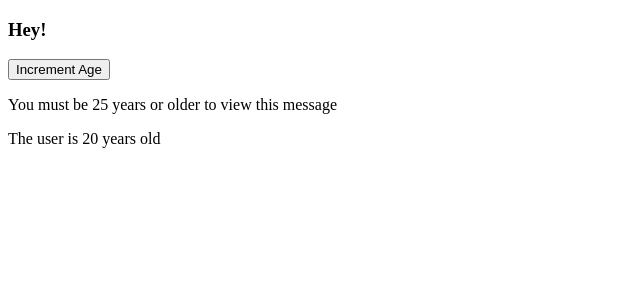
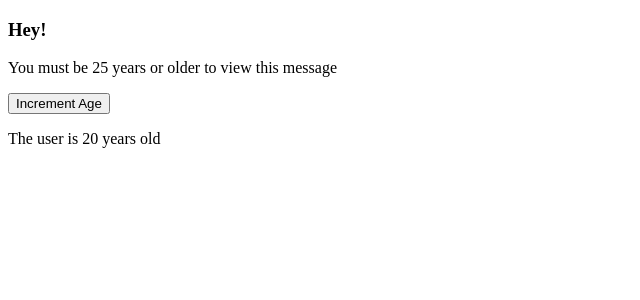
Before and after one commit to BenJohnsonFullStack/vue-course-app, a Vue app: page / in a window 1280 px wide. Shown: the top 300 px of the page, without its empty margins (0-640 px from the left). Built offline with nearby package versions, Linux system fonts and the light colour scheme.

Commit message:
emitting custom events

```diff
--- a/src/App.vue
+++ b/src/App.vue
@@ -1,8 +1,7 @@
 <template>
   <h3>Hey!</h3>
-  <button type="button" @click="age++">Increment Age</button>
   <Greeting :age="age" />
-  <User :age="age" />
+  <User :age="age" @age-change="age++" />
 </template>
 
 <script>
--- a/src/components/User.vue
+++ b/src/components/User.vue
@@ -1,4 +1,6 @@
 <template>
+  <button type="button" @click="onClickAge">Increment Age</button>
+
   <p>The user is {{ age }} years old</p>
 </template>
 
@@ -6,5 +8,10 @@
 export default {
   name: "User",
   props: ["age"],
+  methods: {
+    onClickAge() {
+      this.$emit("age-change");
+    },
+  },
 };
 </script>
```
